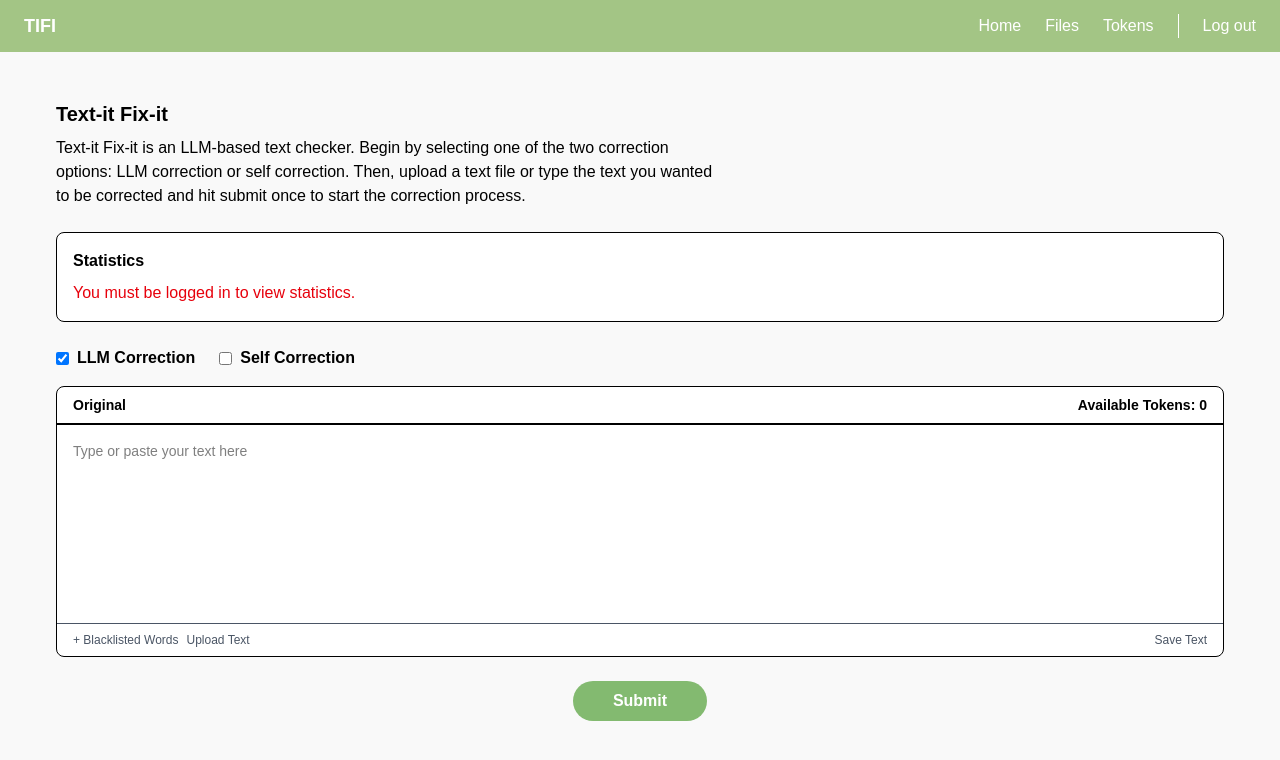
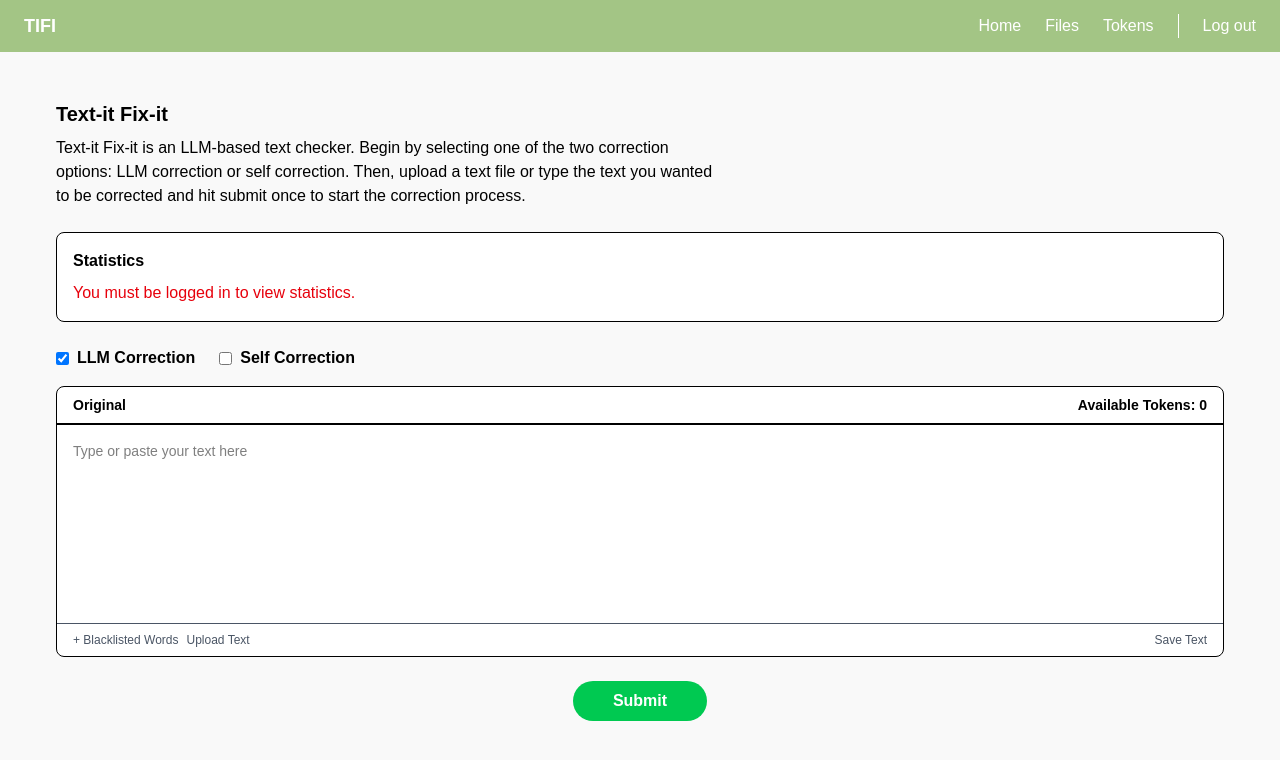
Before and after one commit to jdlu04/csc322, a Next.js app in the folder frontend/: page /paid in a window 1280 px wide. Shown: the top 760 px of the page. Built offline with nearby package versions, Linux system fonts and the light colour scheme.

Commit message:
login resoklved LLM undone

```diff
--- a/frontend/app/login/page.js
+++ b/frontend/app/login/page.js
@@ -3,7 +3,7 @@ import Link from "next/link";
 import React, { useState } from "react";
 import { useRouter } from "next/navigation";
 
-export default function page() {
+export default function Page() {
   const router = useRouter();
   const [username, setUsername] = useState("");
   const [password, setPassword] = useState("");
@@ -20,10 +20,7 @@ export default function page() {
         headers: {
           "Content-Type": "application/json",
         },
-        body: JSON.stringify({
-          username,
-          password,
-        }),
+        body: JSON.stringify({ username, password }),
       });
 
       const result = await response.json();
@@ -32,7 +29,9 @@ export default function page() {
         console.log("Login successful:", result.user);
 
         const token = result.access_token;
+
         localStorage.setItem("token", token);
+        localStorage.setItem("username", result.user.username);
 
         if (result.user.userType === "Free User") {
           router.push("/free");
@@ -40,7 +39,7 @@ export default function page() {
           router.push("/paid");
         }
       } else {
-        alert(result.error);
+        alert(result.error || "Invalid username or password.");
       }
     } catch (error) {
       console.error("Login error:", error);
@@ -75,7 +74,7 @@ export default function page() {
           className="bg-accentGreen w-3/4 h-14 rounded-4xl"
           onClick={handleLogin}
         >
-          <p className="font-semibold">Sign Up</p>
+          <p className="font-semibold">Log In</p>
         </button>
       </div>
       <div className="border my-10 rounded-2xl bg-white border-boxBorder text-lg flex items-center justify-center w-full h-20">
--- a/frontend/app/paid/page.js
+++ b/frontend/app/paid/page.js
@@ -1,9 +1,6 @@
 "use client";
 
 import React, { useEffect, useState } from "react";
-//import CorrectionTextBox from "../../components/CorrectionTextBox";
-//import CorrectionCheckbox from "../../components/CorrectionCheckbox";
-//import Statistics from "../../components/Statistics";
 
 export default function Page() {
   const [stats, setStats] = useState(null);
@@ -45,14 +42,20 @@ export default function Page() {
   }, []);
 
   const llmCorrection = async () => {
-    console.log("llm function");
+    const username = localStorage.getItem("username");
+
+    if (!username) {
+      alert("Username not found in local storage.");
+      return;
+    }
+
     try {
-      const response = await fetch("http://127.0.0.1:5000/llm-correct", {
+      const response = await fetch(`${process.env.NEXT_PUBLIC_API_URL}/llm-correct`, {
         method: "POST",
         headers: {
           "Content-Type": "application/json",
         },
-        body: JSON.stringify({ text: correctedText }),
+        body: JSON.stringify({ username, text: originalText }),
       });
 
       if (!response.ok) {
@@ -62,15 +65,12 @@ export default function Page() {
         return;
       }
 
-      const result = await response.json();
-
-      setCorrectedText(result.corrected);
-      setOriginalText(result.original);
-
-      console.log("Original:", result.original);
-      console.log("Corrected:", result.corrected);
+      const corrected = await response.text(); // ✅ expecting a plain string
+      setCorrectedText(corrected);
+      console.log("Corrected Text:", corrected);
     } catch (error) {
-      console.error(error);
+      console.error("Correction failed:", error);
+      alert("Something went wrong. Please try again.");
     }
   };
 
@@ -114,7 +114,7 @@ export default function Page() {
         )}
       </div>
 
-      {/* Checkbox row */}
+      {/* Correction Options */}
       <div className="flex gap-6 mb-4">
         <label className="flex items-center font-semibold">
           <input type="checkbox" checked readOnly className="mr-2" />
@@ -126,7 +126,7 @@ export default function Page() {
         </label>
       </div>
 
-      {/* Text box */}
+      {/* Input Text Box */}
       <div className="border rounded-lg bg-white overflow-hidden mb-6">
         <div className="flex justify-between border-b px-4 py-2 font-semibold text-sm">
           <span>Original</span>
@@ -140,21 +140,30 @@ export default function Page() {
         />
         <div className="flex justify-between text-xs text-gray-600 px-4 py-2 border-t">
           <div className="space-x-2">
-            <span className="cursor-pointer hover:underline">
-              + Blacklisted Words
-            </span>
+            <span className="cursor-pointer hover:underline">+ Blacklisted Words</span>
             <span className="cursor-pointer hover:underline">Upload Text</span>
           </div>
           <span className="cursor-pointer hover:underline">Save Text</span>
         </div>
       </div>
 
-      {/* Submit button */}
-      <div className="flex justify-center">
-        <button onClick={llmCorrection} className="bg-accentGreen transition px-10 py-2 rounded-full font-semibold text-white">
+      {/* Submit Button */}
+      <div className="flex justify-center mb-6">
+        <button
+          onClick={llmCorrection}
+          className="bg-green-500 hover:bg-green-600 transition px-10 py-2 rounded-full font-semibold text-white"
+        >
           Submit
         </button>
       </div>
+
+      {/* Corrected Output */}
+      {correctedText && (
+        <div className="border rounded-lg bg-white p-4">
+          <h2 className="font-semibold text-sm mb-2">Corrected Output</h2>
+          <pre className="whitespace-pre-wrap text-sm">{correctedText}</pre>
+        </div>
+      )}
     </div>
   );
 }
```
Also changed, not shown: 2 other files (tests, documents, lock files or other folders).
